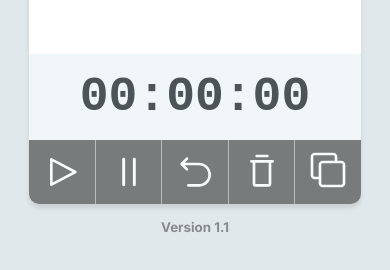
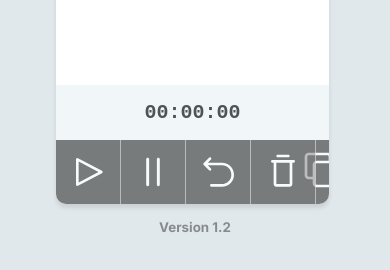
Before and after one commit to jihanv/ielts-counter, a React (Vite) app: page / in a window 390 px wide. Shown: the part 552-822 px from the top of the page. Built offline with nearby package versions, Linux system fonts and the light colour scheme.

Commit message:
Change media queries

```diff
--- a/src/components/Footer.jsx
+++ b/src/components/Footer.jsx
@@ -2,7 +2,7 @@ export default function Footer() {
   return (
     <footer className="footer">
       <small>
-        <b>Version 1.1</b>
+        <b>Version 1.2</b>
       </small>
     </footer>
   );
--- a/src/index.css
+++ b/src/index.css
@@ -45,7 +45,7 @@ body {
 }
 
 .container {
-  width: 90vw;
+  width: 50vw;
   height: 80vh;
   background-color: #fff;
   border-radius: 10px;
@@ -133,31 +133,6 @@ body {
   opacity: 0.4;
 }
 
-@media (max-width: 1150px) {
-  .container {
-    width: 85vw;
-    flex-direction: column;
-  }
-
-  .first-heading {
-    font-size: 7vw;
-  }
-
-  .stat {
-    padding: 15px 10px;
-  }
-
-  .stat__number {
-    font-size: 20px;
-  }
-
-  .footer {
-    width: initial;
-    flex-direction: column;
-    align-items: center;
-  }
-}
-
 button {
   all: unset;
 }
@@ -229,6 +204,31 @@ button {
   font-size: 3rem;
 }
 
+@media (max-width: 2050px) {
+  .container {
+    width: 70vw;
+    flex-direction: column;
+  }
+
+  .first-heading {
+    font-size: 7vw;
+  }
+
+  .stat {
+    padding: 15px 10px;
+  }
+
+  .stat__number {
+    font-size: 20px;
+  }
+
+  .footer {
+    width: initial;
+    flex-direction: column;
+    align-items: center;
+  }
+}
+
 @media (max-width: 600px) {
   .stat:nth-child(2),
   .stat:nth-child(3) {
```
